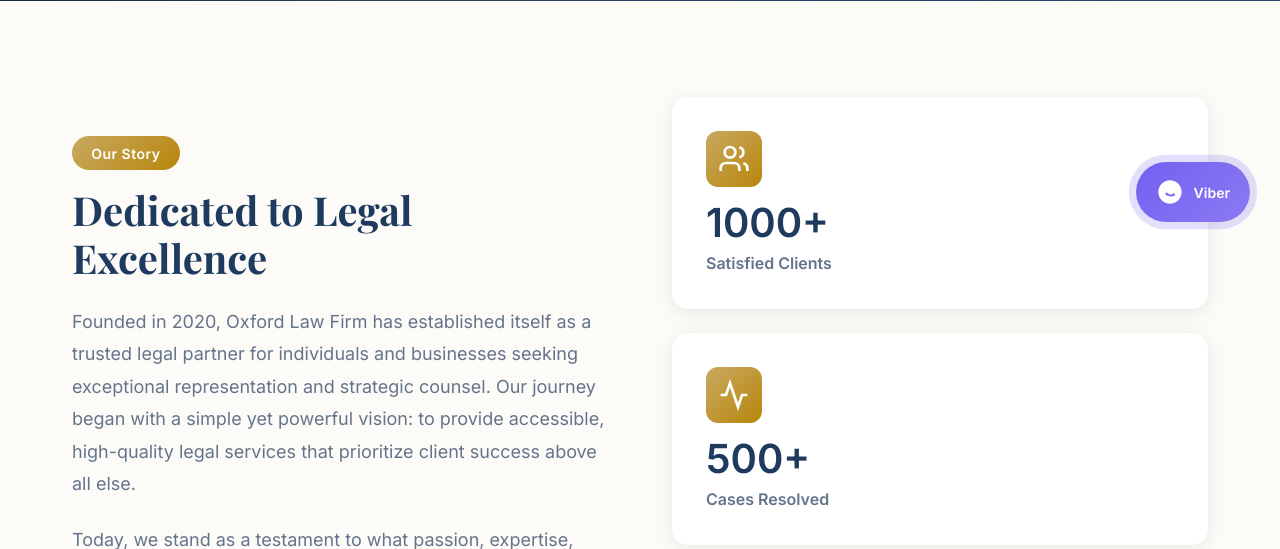
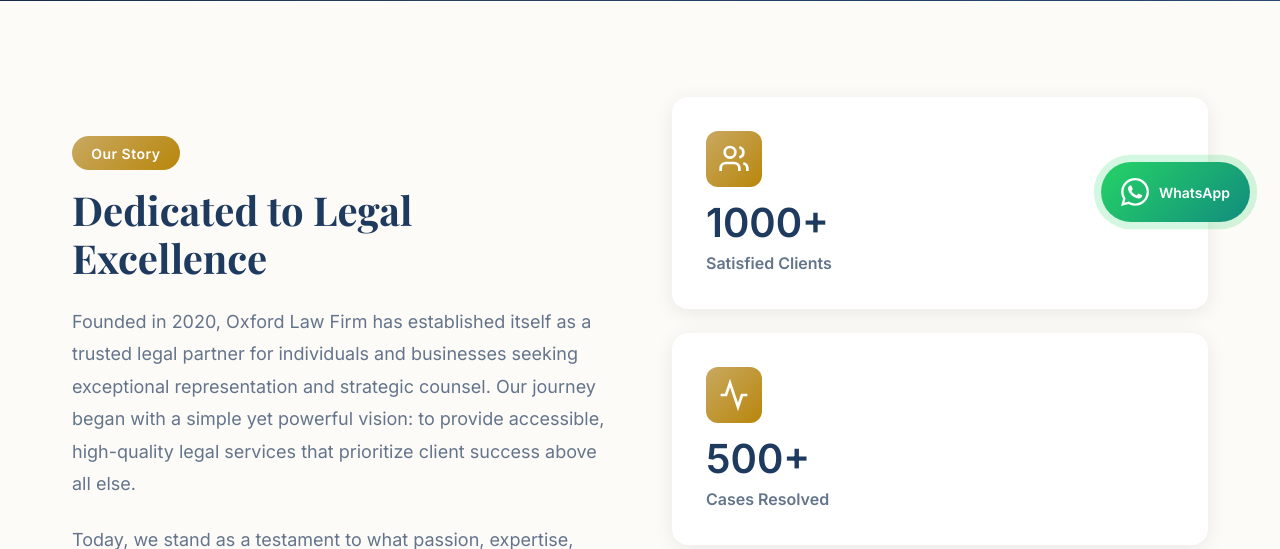
Before and after one commit to yourkrishna5/oxford_law_firm, a Django app: page /about/ in a window 1280 px wide. Shown: the part 548-1097 px from the top of the page. Run offline with Django 5.2, Linux system fonts and the light colour scheme; some libraries are stand-ins or nearby versions.

Commit message:
Update base.html

```diff
--- a/main/templates/base.html
+++ b/main/templates/base.html
@@ -123,10 +123,10 @@
             background-color: var(--color-off-white);
         }
 
-        /* --- VIBER BUTTON --- */
-        #viber-button {
-            background: linear-gradient(135deg, #7360F2, #8B7AF2);
-            box-shadow: 0 10px 25px rgba(115, 96, 242, 0.4);
+        /* --- WHATSAPP BUTTON --- */
+        #whatsapp-button {
+            background: linear-gradient(135deg, #25D366, #128C7E);
+            box-shadow: 0 10px 25px rgba(37, 211, 102, 0.4);
             color: white;
             transition: all 0.3s ease;
             border-radius: 50px;
@@ -146,24 +146,24 @@
             text-decoration: none;
         }
 
-        #viber-button:hover {
+        #whatsapp-button:hover {
             transform: scale(1.05);
-            box-shadow: 0 12px 30px rgba(115, 96, 242, 0.6);
+            box-shadow: 0 12px 30px rgba(37, 211, 102, 0.6);
         }
 
         @keyframes pulse {
             0% {
-                box-shadow: 0 0 0 0 rgba(115, 96, 242, 0.7);
+                box-shadow: 0 0 0 0 rgba(37, 211, 102, 0.7);
             }
             70% {
-                box-shadow: 0 0 0 10px rgba(115, 96, 242, 0);
+                box-shadow: 0 0 0 10px rgba(37, 211, 102, 0);
             }
             100% {
-                box-shadow: 0 0 0 0 rgba(115, 96, 242, 0);
+                box-shadow: 0 0 0 0 rgba(37, 211, 102, 0);
             }
         }
 
-        .viber-content {
+        .whatsapp-content {
             display: flex;
             align-items: center;
             gap: 10px;
@@ -324,13 +324,13 @@
         </div>
     </footer>
 
-    <!-- Viber Contact Button -->
-    <a id="viber-button" href="viber://chat?number=%2B9779857076656" target="_blank" title="Contact via Viber">
-        <div class="viber-content">
+    <!-- WhatsApp Contact Button -->
+    <a id="whatsapp-button" href="https://wa.me/9779866130324" target="_blank" title="Contact via WhatsApp">
+        <div class="whatsapp-content">
             <svg width="28" height="28" viewBox="0 0 24 24" fill="none" xmlns="http://www.w3.org/2000/svg">
-                <path d="M12 2C6.48 2 2 6.48 2 12C2 17.52 6.48 22 12 22C17.52 22 22 17.52 22 12C22 6.48 17.52 2 12 2ZM16.5 15.5C16.3 15.5 15.8 15.45 15.3 15.3C15 15.25 14.7 15.25 14.5 15.4C14.3 15.55 13.3 16 12.7 16C12.1 16 11.2 15.6 10.8 15.4C10.4 15.2 10.1 15.3 9.9 15.2C9.7 15.1 9.2 14.8 8.8 14.5C8.4 14.2 7.9 13.8 7.9 13.5C7.9 13.2 8.3 13 8.4 12.9C8.5 12.8 8.6 12.7 8.7 12.7C8.8 12.7 9 12.7 9.1 12.7C9.2 12.7 9.4 12.7 9.5 12.7C9.6 12.7 9.8 12.7 9.9 12.8C10 12.8 10.3 13 10.5 13.2C10.7 13.4 11 13.6 11.2 13.8C11.4 14 11.6 14.1 11.7 14.2C11.8 14.3 11.9 14.3 12 14.3C12.1 14.3 12.2 14.3 12.3 14.3C12.4 14.3 12.5 14.3 12.6 14.3C12.7 14.3 12.8 14.3 12.9 14.2C13 14.2 13.1 14.1 13.3 14C13.5 13.9 13.7 13.8 13.9 13.7C14.1 13.6 14.3 13.5 14.5 13.4C14.7 13.3 14.9 13.2 15 13.2C15.1 13.1 15.2 13 15.3 12.9C15.4 12.8 15.5 12.7 15.5 12.6C15.5 12.5 15.5 12.5 15.5 12.5C15.5 12.5 15.5 12.5 15.5 12.5L16.5 15.5Z" fill="white"/>
+                <path d="M17.472 14.382c-.297-.149-1.758-.867-2.03-.967-.273-.099-.471-.148-.67.15-.197.297-.767.966-.94 1.164-.173.199-.347.223-.644.075-.297-.15-1.255-.463-2.39-1.475-.883-.788-1.48-1.761-1.653-2.059-.173-.297-.018-.458.13-.606.134-.133.298-.347.446-.52.149-.174.198-.298.298-.497.099-.198.05-.371-.025-.52-.075-.149-.669-1.612-.916-2.207-.242-.579-.487-.5-.669-.51-.173-.008-.371-.01-.57-.01-.198 0-.52.074-.792.372-.272.297-1.04 1.016-1.04 2.479 0 1.462 1.065 2.875 1.213 3.074.149.198 2.096 3.2 5.077 4.487.709.306 1.262.489 1.694.625.712.227 1.36.195 1.871.118.571-.085 1.758-.719 2.006-1.413.248-.694.248-1.289.173-1.413-.074-.124-.272-.198-.57-.347m-5.421 7.403h-.004a9.87 9.87 0 01-5.031-1.378l-.361-.214-3.741.982.998-3.648-.235-.374a9.86 9.86 0 01-1.51-5.26c.001-5.45 4.436-9.884 9.888-9.884 2.64 0 5.122 1.03 6.988 2.898a9.825 9.825 0 012.893 6.994c-.003 5.45-4.437 9.884-9.885 9.884m8.413-18.297A11.815 11.815 0 0012.05 0C5.495 0 .16 5.335.157 11.892c0 2.096.547 4.142 1.588 5.945L.057 24l6.305-1.654a11.882 11.882 0 005.683 1.448h.005c6.554 0 11.89-5.335 11.893-11.893c0-3.18-1.24-6.169-3.495-8.424" fill="white"/>
             </svg>
-            <span>Viber</span>
+            <span>WhatsApp</span>
         </div>
     </a>
 
```
